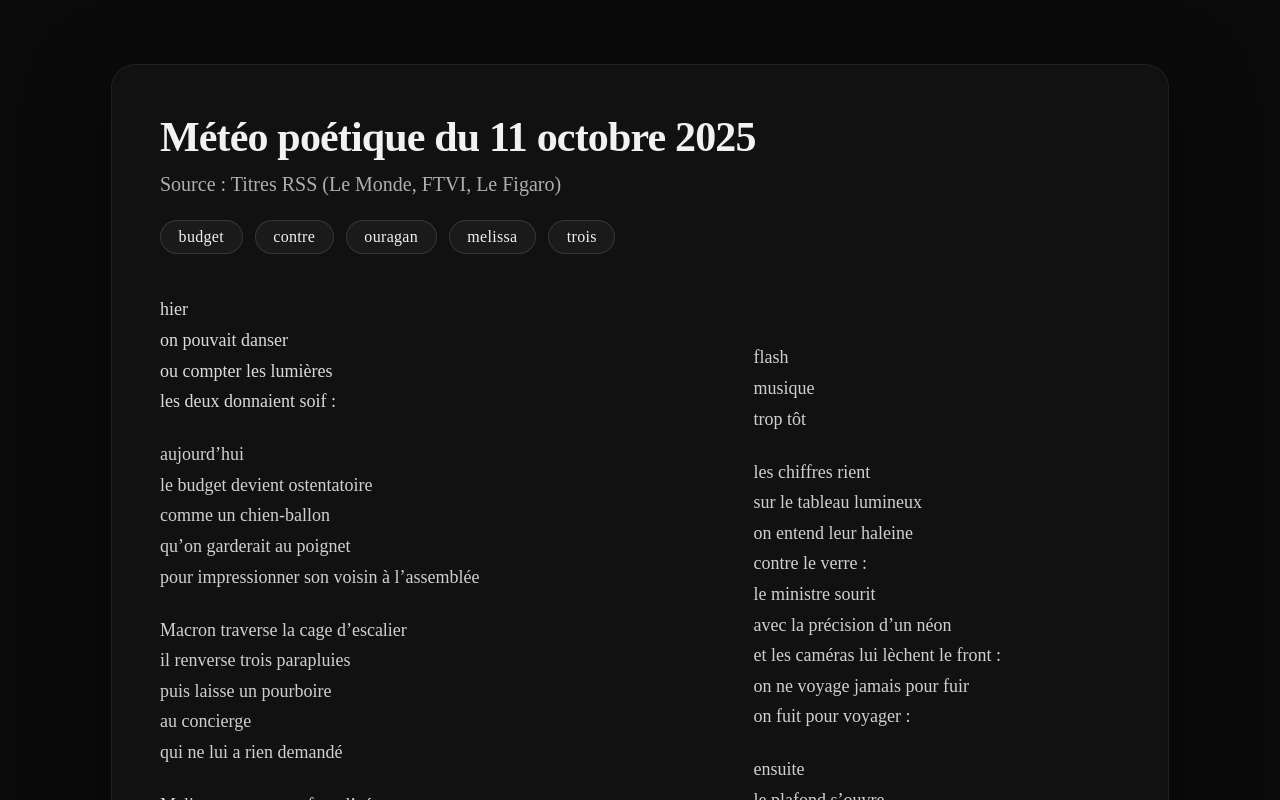
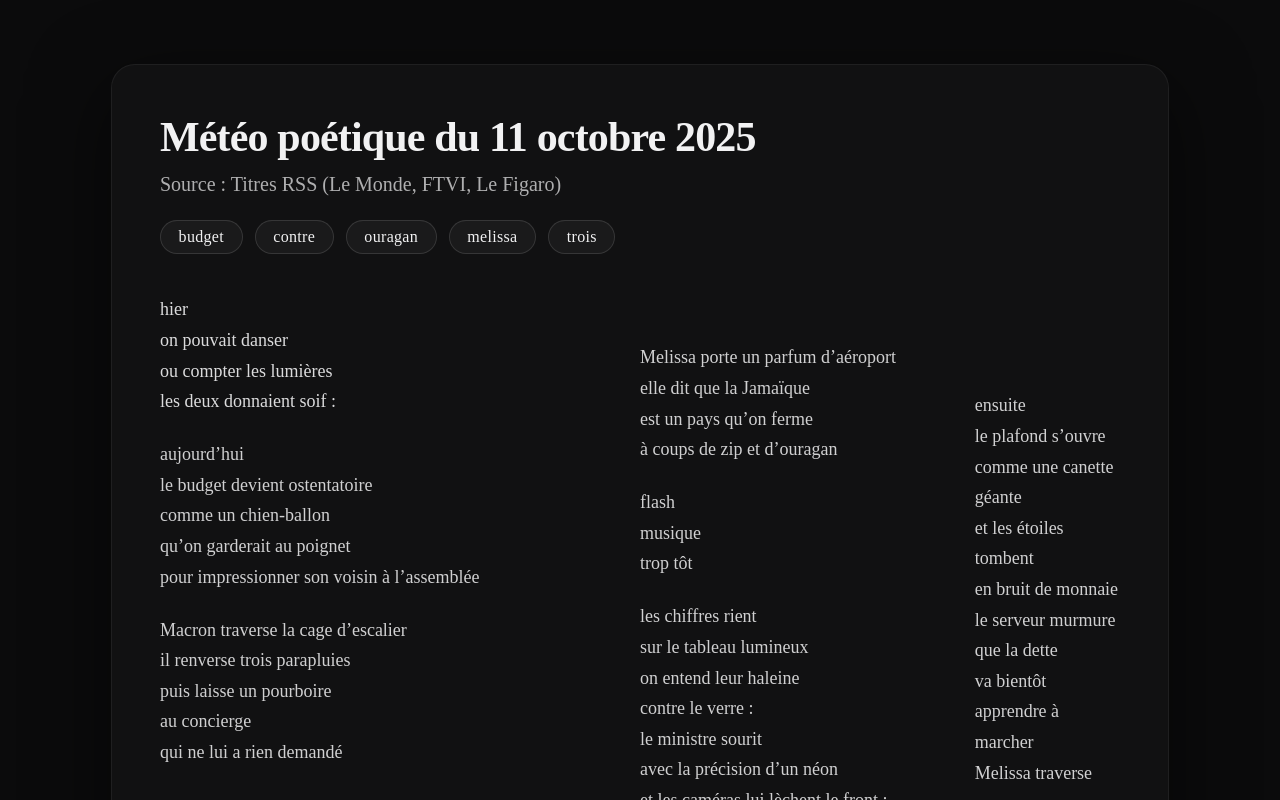
Before and after one commit to mthSmz/daily-words, a Next.js app: page / in a window 1280 px wide. Shown: the top 800 px of the page. Built offline with nearby package versions, Linux system fonts and the light colour scheme; no server answers.

Commit message:
Force poem layout to use three uneven columns

```diff
--- a/app/page.jsx
+++ b/app/page.jsx
@@ -138,17 +138,12 @@ export default function Page() {
         .map((stanza) => stanza.trim())
         .filter(Boolean)
     : [];
-  const columnCount = Math.min(3, Math.max(1, Math.ceil(stanzas.length / 4)));
+  const columnCount = 3;
   const perColumn = Math.ceil(stanzas.length / columnCount) || 1;
   const columns = Array.from({ length: columnCount }, (_, columnIndex) =>
     stanzas.slice(columnIndex * perColumn, (columnIndex + 1) * perColumn)
   );
-  const columnTemplates = {
-    1: 'minmax(0, 3fr)',
-    2: 'minmax(0, 3fr) minmax(0, 2fr)',
-    3: 'minmax(0, 3fr) minmax(0, 2fr) minmax(0, 1.5fr)',
-  };
-  const gridTemplateColumns = columnTemplates[columnCount] || columnTemplates[1];
+  const gridTemplateColumns = 'minmax(0, 3fr) minmax(0, 2fr) minmax(0, 1fr)';
   const columnOffsets = [0, 48, 96];
   const year = new Date().getFullYear();
 
```
